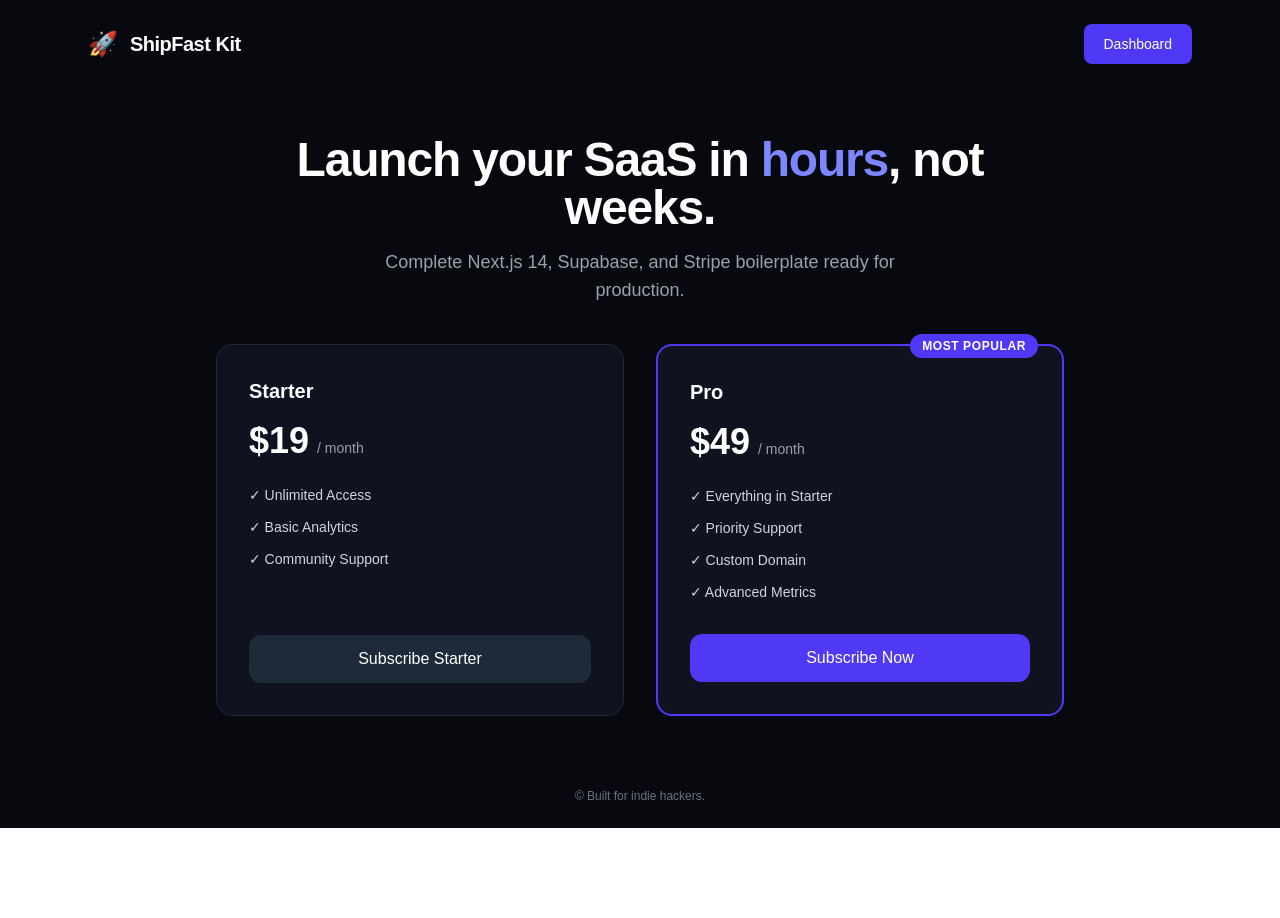
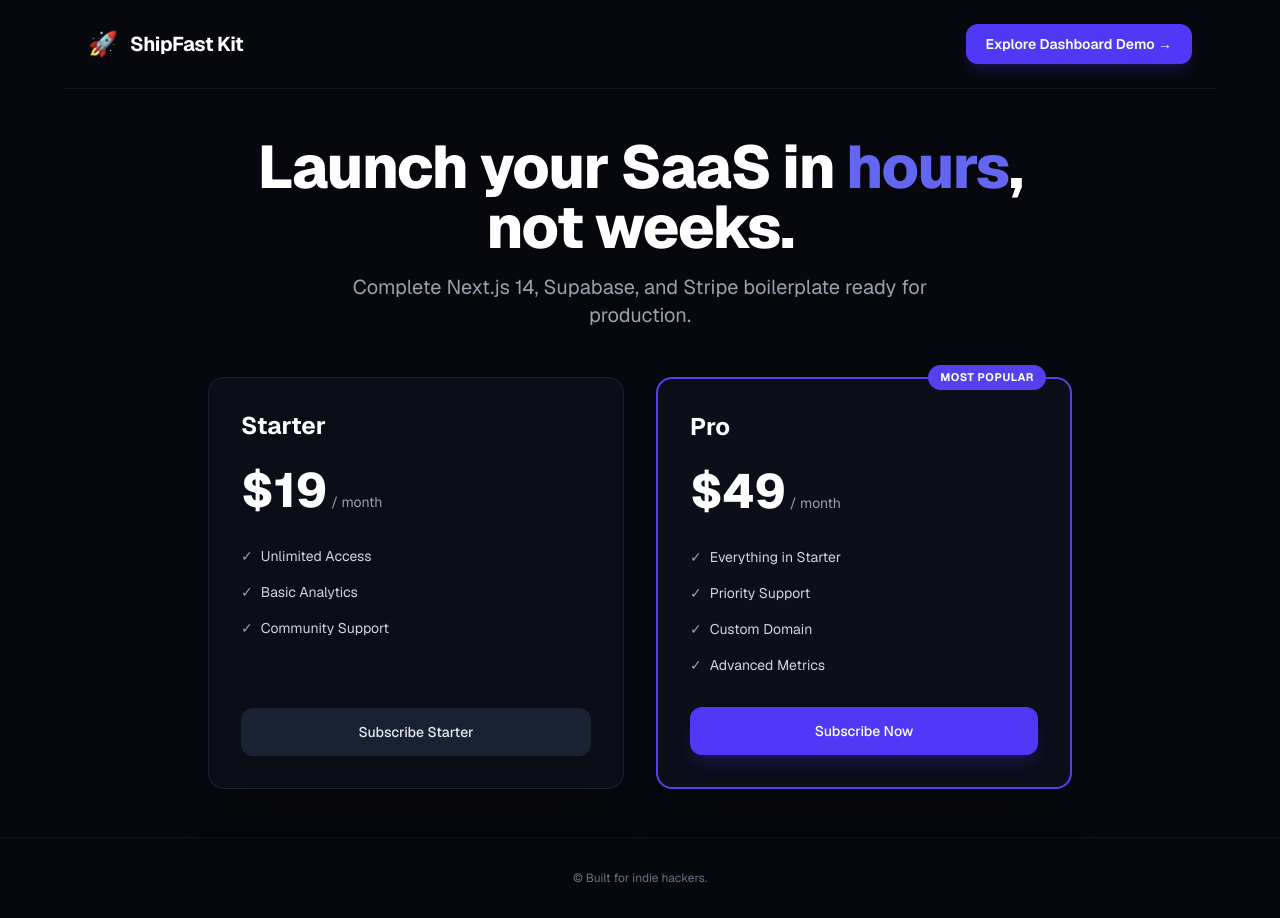
Before and after one commit to mjavaidliaqat/shipfast-kit, a Next.js app: page / in a window 1280 px wide. Before the commit the page ends 828 px from the top, so only its background shows below. Built offline with nearby package versions, Linux system fonts and the light colour scheme.

Commit message:
fix: restore header navigation, explore dashboard button, and update stripe checkout to inline price data

```diff
--- a/src/app/api/checkout/route.ts
+++ b/src/app/api/checkout/route.ts
@@ -5,21 +5,40 @@ export async function POST(req: Request) {
   const stripeKey = process.env.STRIPE_SECRET_KEY;
 
   if (!stripeKey || stripeKey.includes('your_stripe_secret_key')) {
-    return NextResponse.json({
-      error: 'Stripe is in Demo Mode. Add your live STRIPE_SECRET_KEY in .env.local to test real checkout.'
-    }, { status: 400 });
+    return NextResponse.json(
+      { error: 'Stripe is in Demo Mode. Add your STRIPE_SECRET_KEY in .env.local to test real checkout.' },
+      { status: 400 }
+    );
   }
 
   try {
     const stripe = new Stripe(stripeKey, { apiVersion: '2023-10-16' as any });
-    const { priceId } = await req.json();
+    const { plan } = await req.json();
+
+    const isPro = plan === 'pro';
+    const amount = isPro ? 4900 : 1900; // in cents
+    const name = isPro ? 'Pro Plan' : 'Starter Plan';
+
+    const origin = req.headers.get('origin') || process.env.NEXT_PUBLIC_APP_URL || 'http://localhost:3000';
 
     const session = await stripe.checkout.sessions.create({
       payment_method_types: ['card'],
-      line_items: [{ price: priceId || 'price_123', quantity: 1 }],
+      line_items: [
+        {
+          price_data: {
+            currency: 'usd',
+            product_data: {
+              name: name,
+            },
+            unit_amount: amount,
+            recurring: { interval: 'month' },
+          },
+          quantity: 1,
+        },
+      ],
       mode: 'subscription',
-      success_url: `${process.env.NEXT_PUBLIC_APP_URL || 'http://localhost:3000'}/dashboard/billing?success=true`,
-      cancel_url: `${process.env.NEXT_PUBLIC_APP_URL || 'http://localhost:3000'}/`,
+      success_url: `${origin}/dashboard/billing?success=true`,
+      cancel_url: `${origin}/`,
     });
 
     return NextResponse.json({ url: session.url });
--- a/src/app/page.tsx
+++ b/src/app/page.tsx
@@ -15,113 +15,139 @@ export default function Home() {
       const res = await fetch('/api/checkout', {
         method: 'POST',
         headers: { 'Content-Type': 'application/json' },
-        body: JSON.stringify({ priceId: plan === 'pro' ? 'price_pro' : 'price_starter' }),
+        body: JSON.stringify({ plan }),
       });
 
       const data = await res.json();
 
       if (!res.ok || data.error) {
-        // Smooth inline notice instead of browser alert
-        setDemoNotice(data.error || 'Demo mode active. Add real Stripe API keys in .env.local to enable live checkout.');
+        setDemoNotice(data.error || 'Unable to connect to Stripe checkout.');
       } else if (data.url) {
         window.location.href = data.url;
       }
     } catch {
-      setDemoNotice('Demo Mode: Redirecting to dashboard billing...');
-      setTimeout(() => {
-        window.location.href = '/dashboard/billing';
-      }, 1500);
+      setDemoNotice('Connection error. Please try again.');
     } finally {
       setLoading(null);
     }
   };
 
   return (
-    <div className="min-h-screen bg-[#07090e] text-white flex flex-col justify-between">
-      {/* Header */}
-      <header className="max-w-6xl mx-auto w-full px-6 py-6 flex items-center justify-between">
+    <div className="min-h-screen bg-[#07080d] text-white flex flex-col justify-between font-sans">
+
+      {/* Top Header Navigation */}
+      <header className="max-w-6xl mx-auto w-full px-6 py-6 flex items-center justify-between border-b border-gray-800/50">
         <div className="flex items-center space-x-3">
           <span className="text-2xl">🚀</span>
-          <span className="font-bold text-xl tracking-tight">ShipFast Kit</span>
+          <span className="font-bold text-xl tracking-tight text-white">ShipFast Kit</span>
         </div>
         <Link
           href="/dashboard"
-          className="bg-indigo-600 hover:bg-indigo-500 text-white text-sm font-medium px-5 py-2.5 rounded-lg transition"
+          className="bg-indigo-600 hover:bg-indigo-500 text-white text-sm font-semibold px-5 py-2.5 rounded-xl transition shadow-lg shadow-indigo-600/20"
         >
-          Dashboard
+          Explore Dashboard Demo →
         </Link>
       </header>
 
-      {/* Hero & Pricing */}
-      <main className="max-w-4xl mx-auto px-6 py-12 text-center">
-        <h1 className="text-5xl font-extrabold tracking-tight mb-4">
-          Launch your SaaS in <span className="text-indigo-400">hours</span>, not weeks.
+      {/* Main Content */}
+      <main className="max-w-4xl mx-auto px-4 py-12 flex flex-col items-center text-center">
+
+        {/* Hero Banner */}
+        <div className="space-y-4 mb-8">
+          <h1 className="text-5xl md:text-6xl font-extrabold tracking-tight">
+            Launch your SaaS in <span className="text-[#6366f1]">hours</span>, not weeks.
           </h1>
-        <p className="text-gray-400 text-lg max-w-xl mx-auto mb-10">
+          <p className="text-gray-400 text-lg md:text-xl max-w-2xl mx-auto">
             Complete Next.js 14, Supabase, and Stripe boilerplate ready for production.
           </p>
 
+          {/* Alert / Notice Message */}
           {demoNotice && (
-          <div className="mb-6 p-4 bg-indigo-900/30 border border-indigo-500/40 rounded-xl text-indigo-300 text-sm max-w-md mx-auto">
-            ℹ️ {demoNotice}
+            <div className="mt-6 inline-flex items-center gap-2 px-5 py-3 bg-[#11142b]/80 border border-[#2d325a] rounded-xl text-indigo-300 text-sm max-w-lg mx-auto shadow-lg backdrop-blur-sm">
+              <span className="bg-indigo-500/20 text-indigo-300 text-xs px-1.5 py-0.5 rounded font-bold">i</span>
+              <span>{demoNotice}</span>
             </div>
           )}
+        </div>
 
-        <div className="grid md:grid-cols-2 gap-8 text-left">
+        {/* Pricing Grid */}
+        <div className="grid md:grid-cols-2 gap-8 w-full mt-4 text-left">
+
           {/* Starter Plan */}
-          <div className="bg-[#0e131f] border border-gray-800 rounded-2xl p-8 flex flex-col justify-between">
+          <div className="bg-[#0b0d17] border border-gray-800/80 rounded-2xl p-8 flex flex-col justify-between shadow-2xl relative">
             <div>
-              <h3 className="text-xl font-bold text-white">Starter</h3>
-              <div className="mt-4 flex items-baseline">
-                <span className="text-4xl font-extrabold">$19</span>
-                <span className="text-gray-400 ml-2 text-sm">/ month</span>
+              <h3 className="text-2xl font-bold text-white mb-2">Starter</h3>
+              <div className="flex items-baseline gap-1 my-6">
+                <span className="text-5xl font-extrabold text-white">$19</span>
+                <span className="text-gray-400 text-sm">/ month</span>
               </div>
-              <ul className="mt-6 space-y-3 text-sm text-gray-300">
-                <li>✓ Unlimited Access</li>
-                <li>✓ Basic Analytics</li>
-                <li>✓ Community Support</li>
+
+              <ul className="space-y-4 text-sm text-gray-300 my-8">
+                <li className="flex items-center gap-2">
+                  <span className="text-gray-400">✓</span> Unlimited Access
+                </li>
+                <li className="flex items-center gap-2">
+                  <span className="text-gray-400">✓</span> Basic Analytics
+                </li>
+                <li className="flex items-center gap-2">
+                  <span className="text-gray-400">✓</span> Community Support
+                </li>
               </ul>
             </div>
+
             <button
               onClick={() => handleSubscribe('starter')}
               disabled={loading === 'starter'}
-              className="mt-8 w-full bg-gray-800 hover:bg-gray-700 text-white font-medium py-3 rounded-xl transition text-center disabled:opacity-50"
+              className="w-full bg-[#192233] hover:bg-[#202b40] text-gray-200 font-medium py-3.5 rounded-xl transition text-sm disabled:opacity-50"
             >
-              {loading === 'starter' ? 'Processing...' : 'Subscribe Starter'}
+              {loading === 'starter' ? 'Redirecting to Stripe...' : 'Subscribe Starter'}
             </button>
           </div>
 
           {/* Pro Plan */}
-          <div className="bg-[#0e131f] border-2 border-indigo-600 rounded-2xl p-8 flex flex-col justify-between relative">
-            <span className="absolute -top-3 right-6 bg-indigo-600 text-white text-xs font-semibold px-3 py-1 rounded-full uppercase tracking-wider">
-              Most Popular
-            </span>
+          <div className="bg-[#0c0e1a] border-2 border-[#5440ed] rounded-2xl p-8 flex flex-col justify-between shadow-2xl relative">
+
+            <div className="absolute -top-3.5 right-6 bg-[#5440ed] text-white text-[11px] font-bold px-3 py-1 rounded-full uppercase tracking-wider">
+              MOST POPULAR
+            </div>
+
             <div>
-              <h3 className="text-xl font-bold text-white">Pro</h3>
-              <div className="mt-4 flex items-baseline">
-                <span className="text-4xl font-extrabold">$49</span>
-                <span className="text-gray-400 ml-2 text-sm">/ month</span>
+              <h3 className="text-2xl font-bold text-white mb-2">Pro</h3>
+              <div className="flex items-baseline gap-1 my-6">
+                <span className="text-5xl font-extrabold text-white">$49</span>
+                <span className="text-gray-400 text-sm">/ month</span>
               </div>
-              <ul className="mt-6 space-y-3 text-sm text-gray-300">
-                <li>✓ Everything in Starter</li>
-                <li>✓ Priority Support</li>
-                <li>✓ Custom Domain</li>
-                <li>✓ Advanced Metrics</li>
+
+              <ul className="space-y-4 text-sm text-gray-300 my-8">
+                <li className="flex items-center gap-2">
+                  <span className="text-gray-400">✓</span> Everything in Starter
+                </li>
+                <li className="flex items-center gap-2">
+                  <span className="text-gray-400">✓</span> Priority Support
+                </li>
+                <li className="flex items-center gap-2">
+                  <span className="text-gray-400">✓</span> Custom Domain
+                </li>
+                <li className="flex items-center gap-2">
+                  <span className="text-gray-400">✓</span> Advanced Metrics
+                </li>
               </ul>
             </div>
+
             <button
               onClick={() => handleSubscribe('pro')}
               disabled={loading === 'pro'}
-              className="mt-8 w-full bg-indigo-600 hover:bg-indigo-500 text-white font-medium py-3 rounded-xl transition text-center disabled:opacity-50"
+              className="w-full bg-[#4f39f6] hover:bg-[#432ee0] text-white font-medium py-3.5 rounded-xl transition text-sm shadow-lg shadow-indigo-600/20 disabled:opacity-50"
             >
-              {loading === 'pro' ? 'Processing...' : 'Subscribe Now'}
+              {loading === 'pro' ? 'Redirecting to Stripe...' : 'Subscribe Now'}
             </button>
           </div>
+
         </div>
       </main>
 
       {/* Footer */}
-      <footer className="text-center py-6 text-xs text-gray-500">
+      <footer className="text-center py-8 text-xs text-gray-500 border-t border-gray-800/30">
         © Built for indie hackers.
       </footer>
     </div>
```
Also changed, not shown: 1 other file (tests, documents, lock files or other folders). Lines whose indentation alone changed are shown as unchanged.
